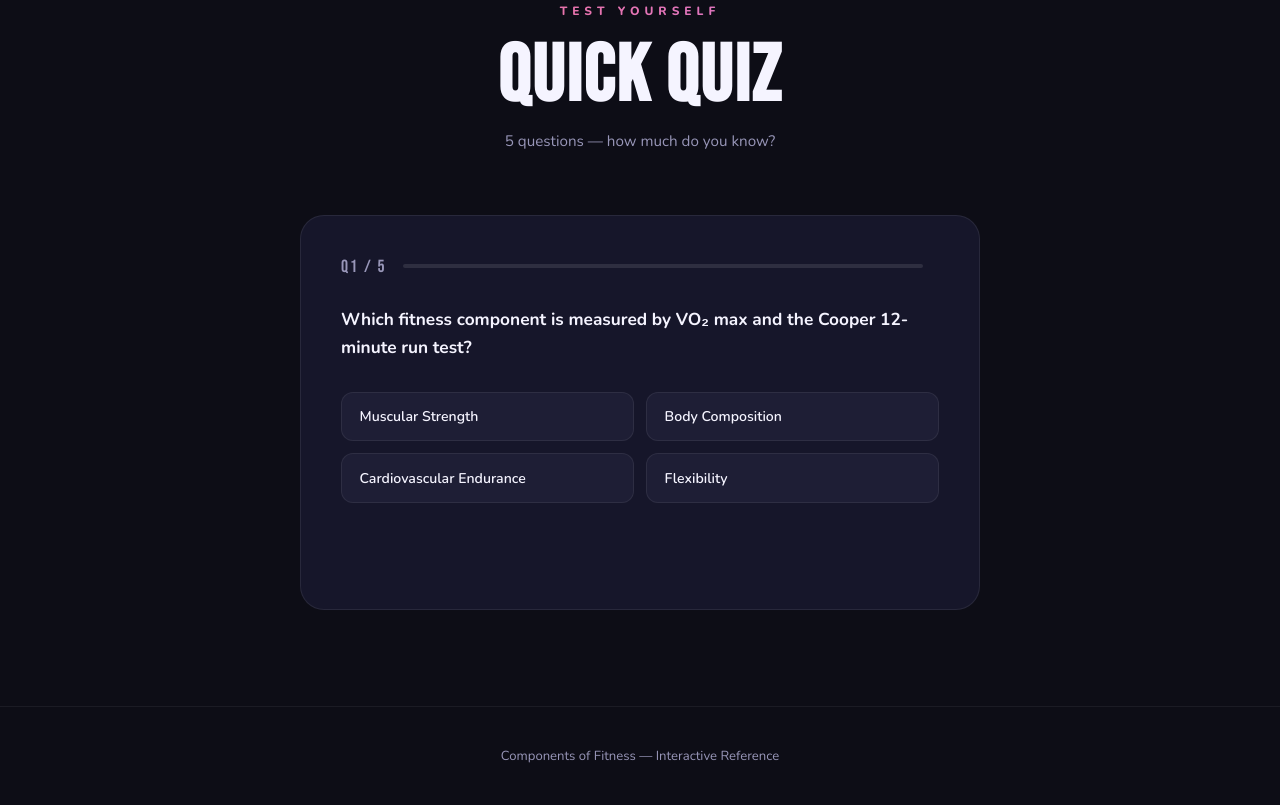
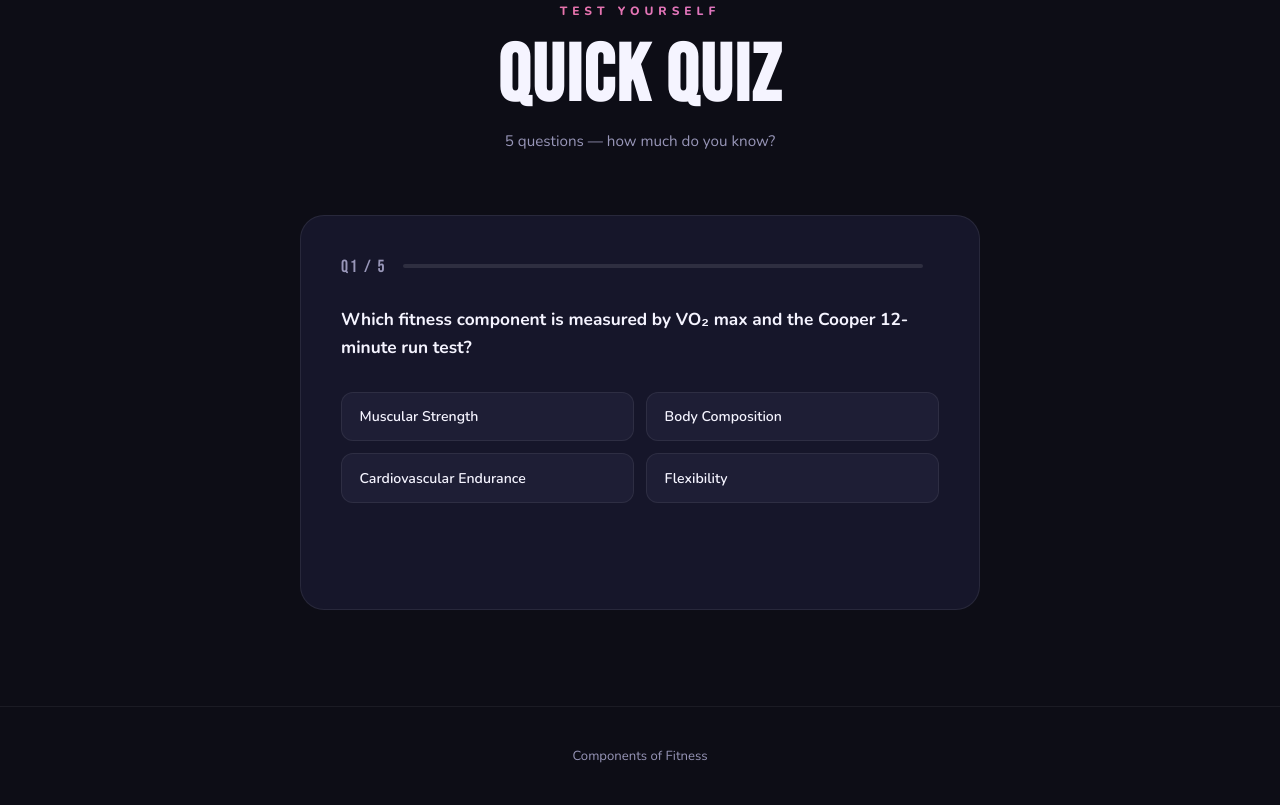
Before and after one commit to aaryanve47-alt/components-of-fitness-site, a plain HTML site: page index.html in a window 1280 px wide. Shown: the part 2816-3621 px from the top of the page. Drawn offline with nearby package versions, Linux system fonts and the light colour scheme.

Commit message:
Update index.html

```diff
--- a/index.html
+++ b/index.html
@@ -212,7 +212,7 @@
   <div class="quiz-card fi" id="quizCard"></div>
 </section>
 
-<footer>Components of Fitness — Interactive Reference</footer>
+<footer>Components of Fitness</footer>
 
 <script>
 const comps = [
```
